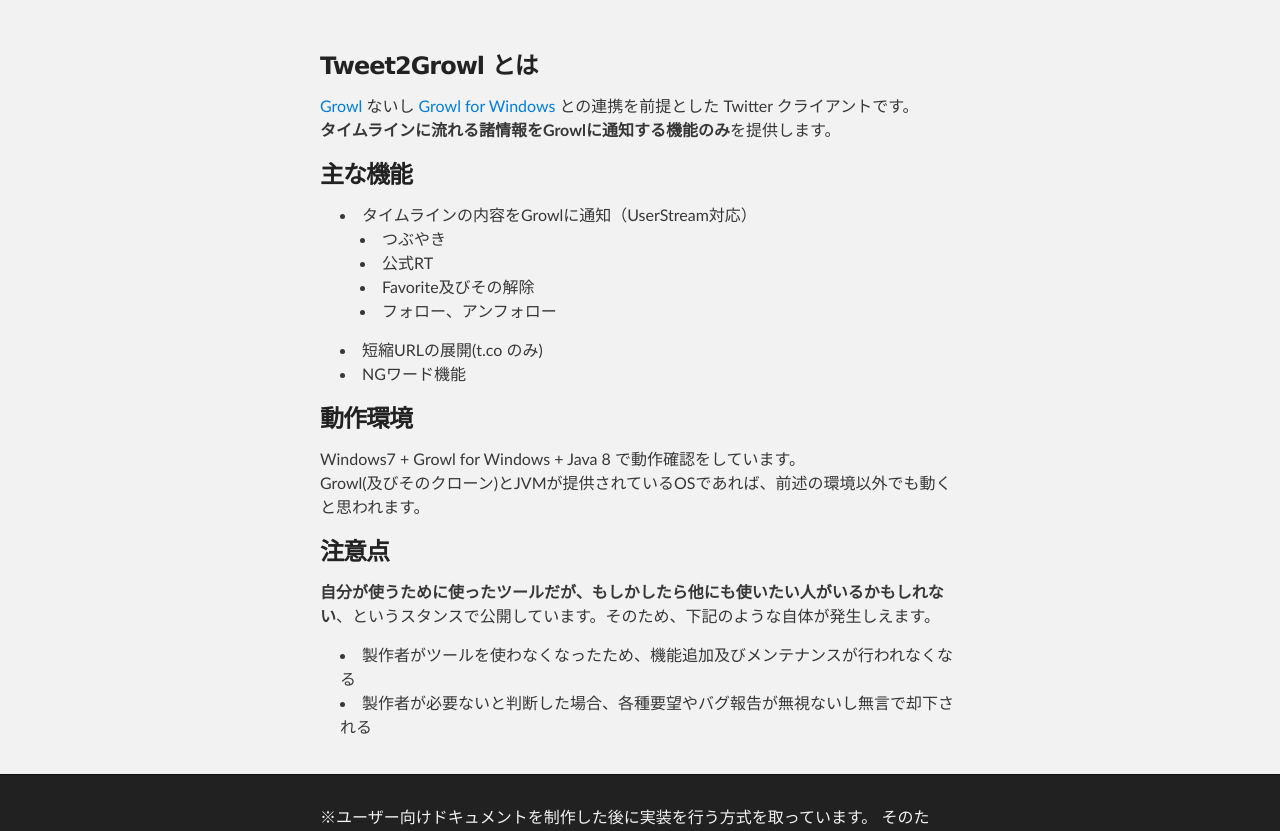
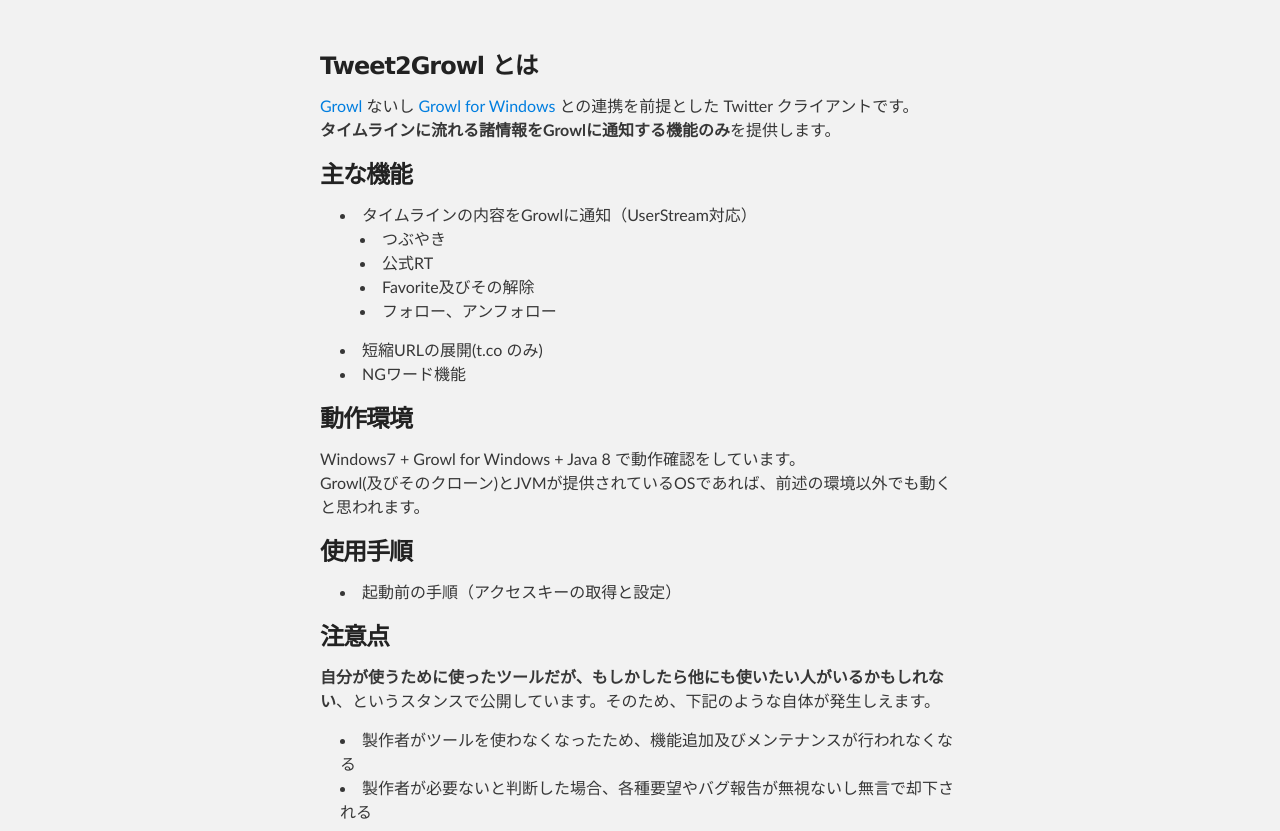
Before and after one commit to hako-fuusen/Tweet2Growl, a plain HTML site: page index.html in a window 1280 px wide. Shown: the part 248-1079 px from the top of the page. Drawn offline with Linux system fonts and the light colour scheme.

Commit message:
#2 indexページに使用手順の項目を追加
今回はアクセスキーの取得と設定のみ
手順の追加にそって項目も増やす

```diff
--- a/index.html
+++ b/index.html
@@ -55,6 +55,12 @@
         Windows7 + Growl for Windows + Java 8 で動作確認をしています。<br>Growl(及びそのクローン)とJVMが提供されているOSであれば、前述の環境以外でも動くと思われます。
       </p>
 
+      <h3>使用手順</h3>
+
+      <ul>
+        <li>起動前の手順（アクセスキーの取得と設定）</li>
+      </ul>
+
       <h3>注意点</h3>
 
       <p>
```
